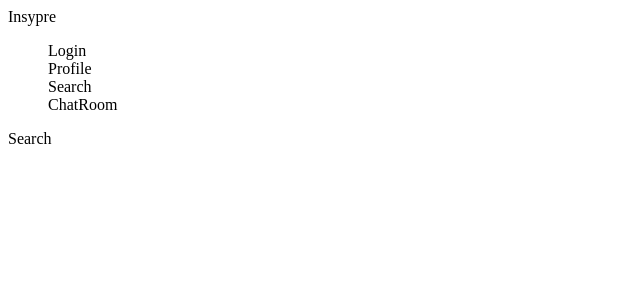
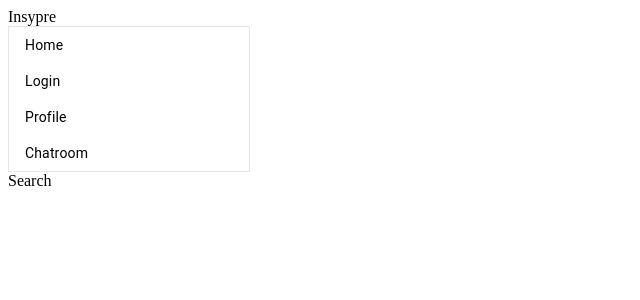
Before and after one commit to wengelgemu/inspyre, a React (Create React App) app: page / in a window 1280 px wide. Shown: the top 300 px of the page, without its empty margins (0-640 px from the left). Built offline with nearby package versions, Linux system fonts and the light colour scheme.

Commit message:
initial side bar work

```diff
--- a/src/App.js
+++ b/src/App.js
@@ -4,11 +4,24 @@ import Logo from "./Logo"
 import SideBar from "./SideBar"
 import Home from "./Home"
 
+// for the sidebar
+import Login from "./Login"
+import Profile from "./Profile"
+// import Home from "./Home"
+import ChatRoom from "./ChatRoom"
+
+const items = [
+  { name: Home, label: 'Home' },
+  { name: Login, label: 'Login' },
+  { name: Profile, label: 'Profile' },
+  { name: ChatRoom, label: 'Chatroom' },
+]
+
 export default function App() {
   return (
     <div className="App">
       <Logo />
-      <SideBar />
+      <SideBar items = {items}/>
       <Home />
     </div>
   );
--- a/src/SideBar.css
+++ b/src/SideBar.css
@@ -0,0 +1,4 @@
+.Side {
+    max-width: 240px;
+    border: 1px solid rgba(0, 0, 0, 0.1);
+}
--- a/src/SideBar.js
+++ b/src/SideBar.js
@@ -1,17 +1,35 @@
 import React from "react"
 import "./SideBar.css";
-import Login from "./Login"
-import Profile from "./Profile"
-import Home from "./Home"
-import ChatRoom from "./ChatRoom"
+
+// not sure if needed here or just in app.js but leaving it just in case
+// import Login from "./Login"
+// import Profile from "./Profile"
+// import Home from "./Home"
+// import ChatRoom from "./ChatRoom"
+
+import List from '@material-ui/core/List'
+import ListItem from '@material-ui/core/ListItem'
+import ListItemText from '@material-ui/core/ListItemText'
+
 // Wengel
-export default function SideBar() {
-    return <div>
-        <ul>
-            <Login />
-            <Profile />
-            <Home />
-            <ChatRoom />
-        </ul>
-        </div>
+export default function SideBar({ items }) {
+    return (
+    // <div>
+    //     <ul>
+    //         <Login/>
+    //         <Profile />
+    //         <Home />
+    //         <ChatRoom />
+    //     </ul>
+    // </div>
+    <div className="Side">
+        <List disablePadding dense>
+            {items.map(({ label, name, ...rest }) => (
+                <ListItem key={name} button {...rest}>
+                    <ListItemText>{label}</ListItemText>
+                </ListItem>
+            ))}
+        </List>
+    </div>
+    );
 }
```
Also changed, not shown: src/index.css (added).
